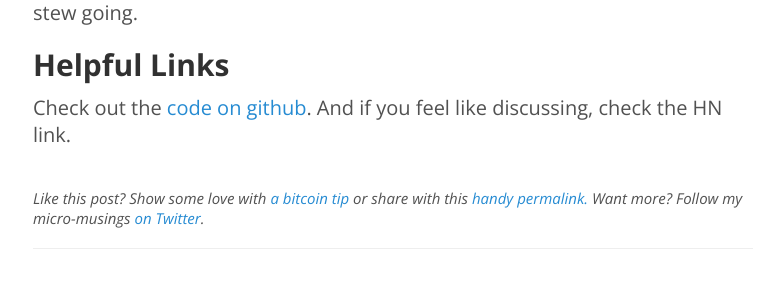
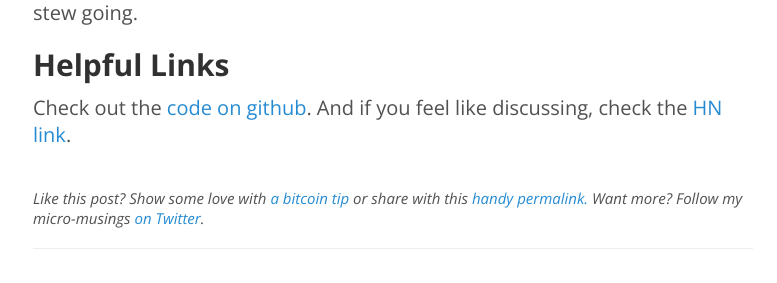
Before and after one commit to acityinohio/bitbanter-archive, a Jekyll site: the page built from _posts/2014-08-28-golang-depth-map.md, in a window 1280 px wide and 900 px high, scrolled down 9833 px. Shown: the part 431-714 px from the top of the window, without its empty margins (247-1024 px from the left). Built offline with Jekyll 4.4.1, drawn with Linux system fonts in a browser that asks for light colours; Markdown is read by kramdown in place of the engine named in the settings; part of the change alters nothing that is shown.

```diff
--- a/_posts/2014-08-28-golang-depth-map.md
+++ b/_posts/2014-08-28-golang-depth-map.md
@@ -218,4 +218,4 @@ Which makes me wonder (usually a bad idea, as you've seen). There's going to be
 
 ## Helpful Links
 
-Check out the [code on github](https://github.com/ACityInOhio/google-depth-to-pointcloud). And if you feel like discussing, check the HN link.
+Check out the [code on github](https://github.com/ACityInOhio/google-depth-to-pointcloud). And if you feel like discussing, check the [HN link](https://news.ycombinator.com/item?id=8239751).
```
